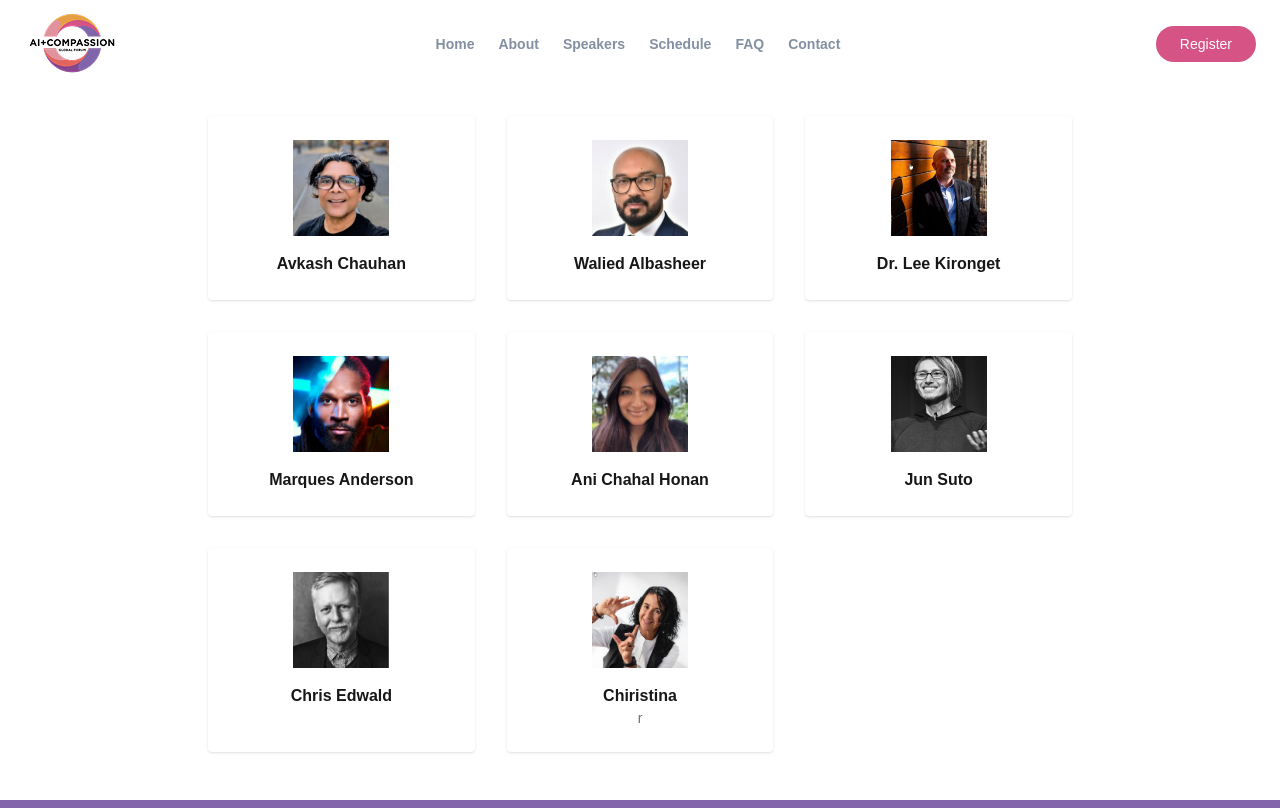
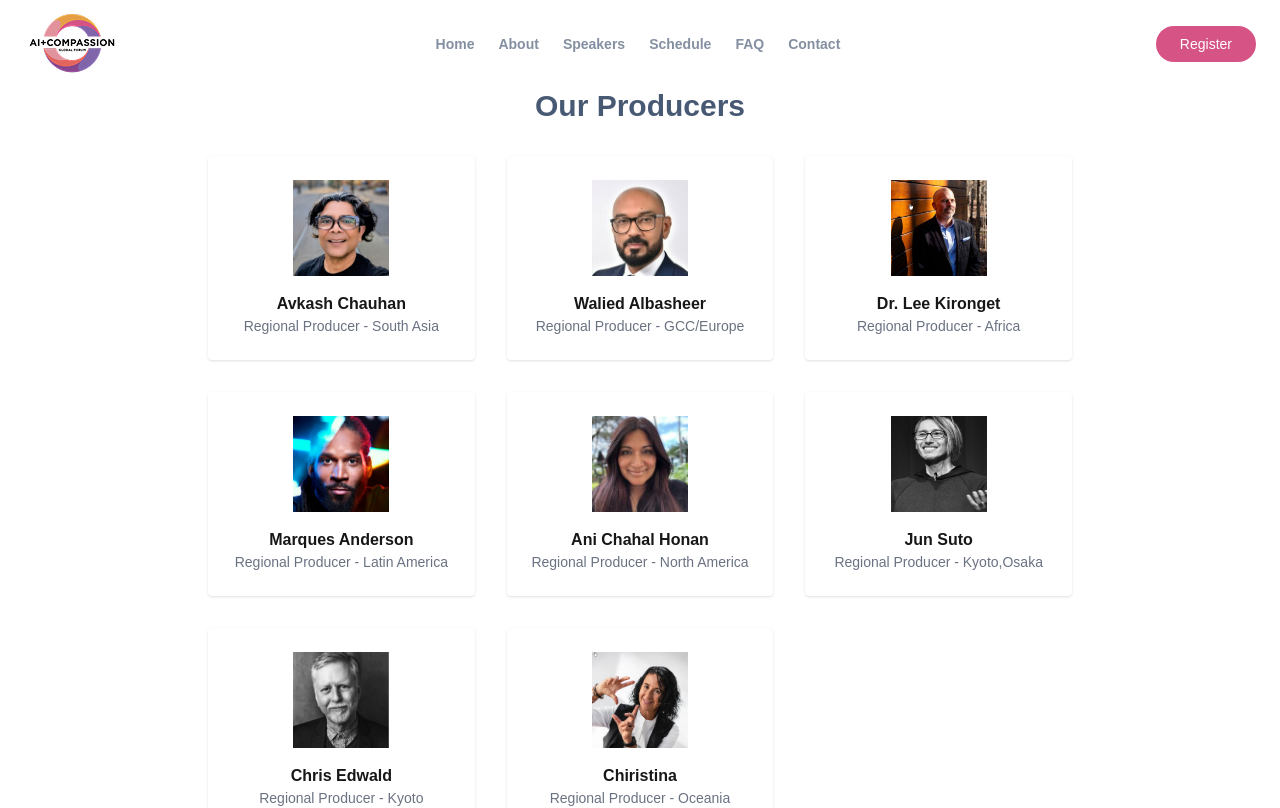
Before and after one commit to Algonots/ai-compassion_website, a Next.js app: page /producers in a window 1280 px wide. Shown: the top 808 px of the page. Built offline with nearby package versions, Linux system fonts and the light colour scheme.

Commit message:
updated producers

```diff
--- a/src/app/producers/page.jsx
+++ b/src/app/producers/page.jsx
@@ -2,20 +2,20 @@ import React from "react";
 
 // Example producers data (replace with real data as needed)
 const producers = [
-  { name: "Avkash Chauhan", subtitle: "", img: "/avkash.jpg" },
-  { name: "Walied Albasheer", subtitle: "", img: "/walied.jpg" },
-  { name: "Dr. Lee Kironget", subtitle: "", img: "/lee.jpg" },
-  { name: "Marques Anderson", subtitle: "", img: "/marques.jpg" },
-  { name: "Ani Chahal Honan", subtitle: "", img: "/ani.jpg" },
-  { name: "Jun Suto", subtitle: "", img: "/jun.png" },
-  { name: "Chris Edwald", subtitle: "", img: "/chris.png" },
-  { name: " Chiristina", subtitle: "r", img: "/christina.jpg" },
+  { name: "Avkash Chauhan", subtitle: "Regional Producer - South Asia", img: "/avkash.jpg" },
+  { name: "Walied Albasheer", subtitle: "Regional Producer - GCC/Europe", img: "/walied.jpg" },
+  { name: "Dr. Lee Kironget", subtitle: "Regional Producer - Africa", img: "/lee.jpg" },
+  { name: "Marques Anderson", subtitle: "Regional Producer - Latin America", img: "/marques.jpg" },
+  { name: "Ani Chahal Honan", subtitle: "Regional Producer - North America", img: "/ani.jpg" },
+  { name: "Jun Suto", subtitle: "Regional Producer - Kyoto,Osaka", img: "/jun.png" },
+  { name: "Chris Edwald", subtitle: "Regional Producer - Kyoto", img: "/chris.png" },
+  { name: " Chiristina", subtitle: "Regional Producer - Oceania", img: "/christina.jpg" },
   // { name: "Producer 9", subtitle: "", img: "/producer9.png" },
 ];
 
 export default function ProducersPage() {
   return (
-    <div className="w-full max-w-4xl mx-auto py-12 px-4">
+    <div className="w-full max-w-4xl mx-auto py-12 px-4 mt-10">
       <h1 className="text-3xl font-bold mb-8 text-center text-[#0A2144BF]">Our Producers</h1>
       <div className="grid grid-cols-1 sm:grid-cols-2 md:grid-cols-3 gap-8">
         {producers.map((producer, idx) => (
--- a/src/components/timelineSection/index.jsx
+++ b/src/components/timelineSection/index.jsx
@@ -3,7 +3,7 @@ import React, { useState } from "react";
 
 /* ------------------ DATA ------------------ */
 const scheduleLeft = [
-  { time: "", title: "", subtitle: "", items: ["Jean Alfonso-Decena"] },
+  { time: "", title: "", subtitle: "", items: ["Jean Alfonso-Decena (Moderator)"] },
   { time: "", title: "", subtitle: "", items: ["Tamami Tono"] },
   { time: "", title: "", subtitle: "", items: ["Sister Jenna"] },
   { time: "", title: "", subtitle: "", items: ["Hiroshi Ishiguro & Edi Pyrek"] },
```
